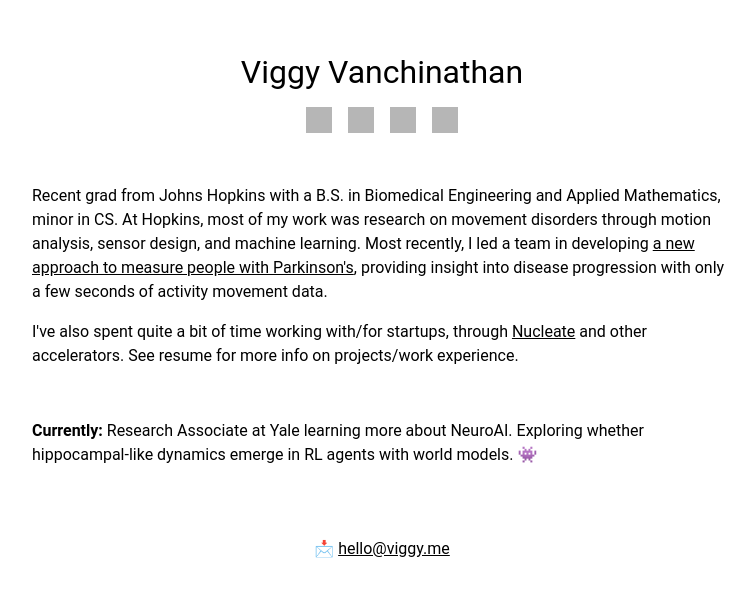
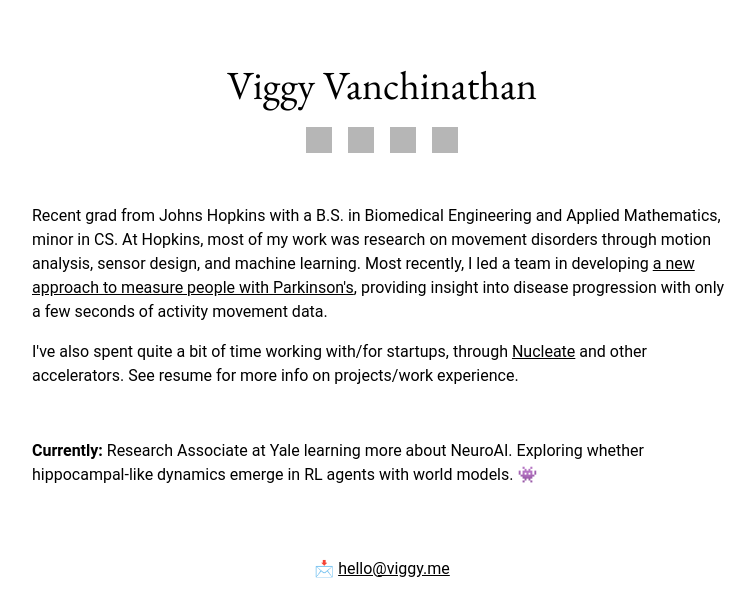
Before and after one commit to vviggyy/vviggyy.github.io, a plain HTML site: page index.html in a window 1280 px wide. Shown: the whole page, without its empty margins (258-1013 px from the left). Drawn offline with nearby package versions, Linux system fonts and the light colour scheme; grey boxes are pictures that could not be loaded.

Commit message:
using EB Garamond for name header
Co-Authored-By: Claude Opus 5.5 <noreply@anthropic.com>

```diff
--- a/index.html
+++ b/index.html
@@ -4,6 +4,9 @@
   <meta charset="UTF-8" />
   <meta name="viewport" content="width=device-width, initial-scale=1.0" />
   <title>Viggy</title>
+  <link rel="preconnect" href="https://fonts.googleapis.com">
+  <link rel="preconnect" href="https://fonts.gstatic.com" crossorigin>
+  <link rel="stylesheet" href="https://fonts.googleapis.com/css2?family=EB+Garamond&display=swap">
   <link rel="stylesheet" href="style.css"/>
   <link rel="icon" type="image/png" href="files/favicon.png">
 </head>
--- a/style.css
+++ b/style.css
@@ -31,7 +31,9 @@ a:hover {
 }
 .name {
   text-align: center;
+  font-family: "EB Garamond", Garamond, "Times New Roman", serif;
   font-weight: normal;
+  font-size: 2.5rem;
 }
 
 /* Icon links styles */
```
